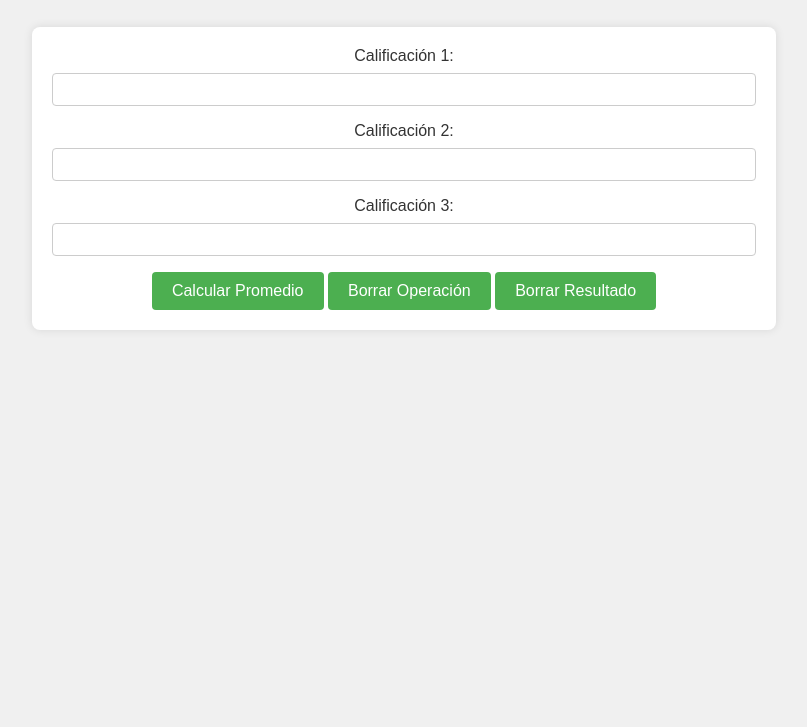
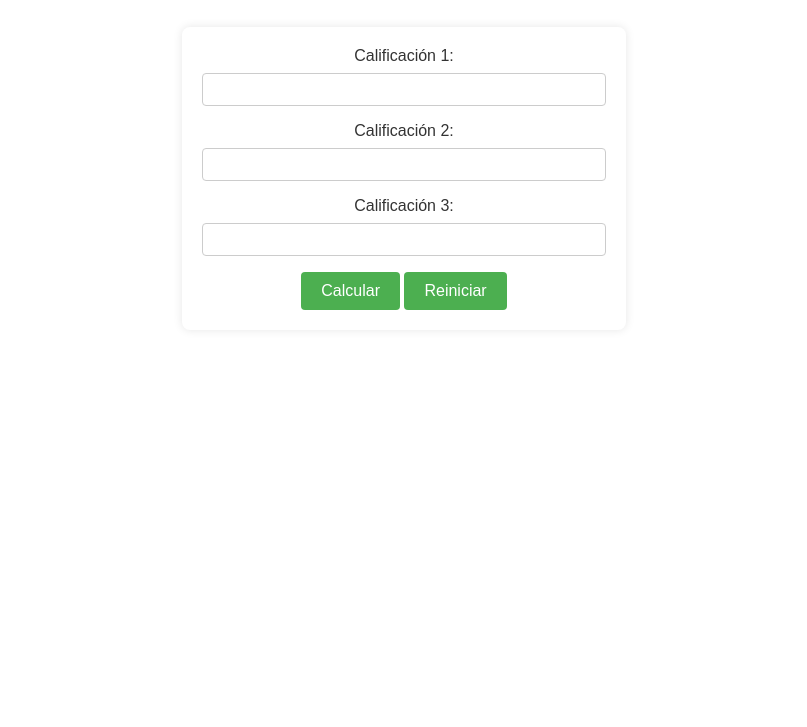
Before and after one commit to Fochoa24/calculadoradepromedios, a plain HTML site: page index.html in a window 1280 px wide. Shown: the part 73-800 px from the top of the page, without its empty margins (236-1043 px from the left). Drawn offline with Linux system fonts and the light colour scheme.

Commit message:
Primera pre-entrega - Felipe Ochoa

```diff
--- a/index.html
+++ b/index.html
@@ -9,6 +9,8 @@
 <body>
     <h1>Calculadora de Promedio</h1>
 
+
+
     <form id="formulario">
         <label for="calificacion1">Calificación 1:</label>
         <input type="number" id="calificacion1" required>
@@ -19,9 +21,11 @@
         <label for="calificacion3">Calificación 3:</label>
         <input type="number" id="calificacion3" required>
 
-        <button type="button" onclick="calcularPromedio()">Calcular Promedio</button>
-        <button type="button" onclick="borrarOperacion()">Borrar Operación</button>
-        <button type="button" onclick="borrarResultado()">Borrar Resultado</button>
+
+
+
+        <button type="button" onclick="calcularPromedio()">Calcular</button>
+        <button type="button" onclick="borrarResultado()">Reiniciar</button>
     </form>
 
     <p id="resultado"></p>
--- a/style/style.css
+++ b/style/style.css
@@ -1,10 +1,16 @@
+
 
 body {
     font-family: 'Arial', sans-serif;
-        background-color: #f0f0f0;
     text-align: center;
     margin: 0;
     padding: 0;
+    transition: background-color 0.3s, color 0.3s;
+}
+
+.modo-claro {
+    background-color: #f0f0f0;
+    color: #333;
 }
 
 h1 {
```
Also changed, not shown: main.js (line endings or trailing spaces). Lines whose indentation alone changed are shown as unchanged.
